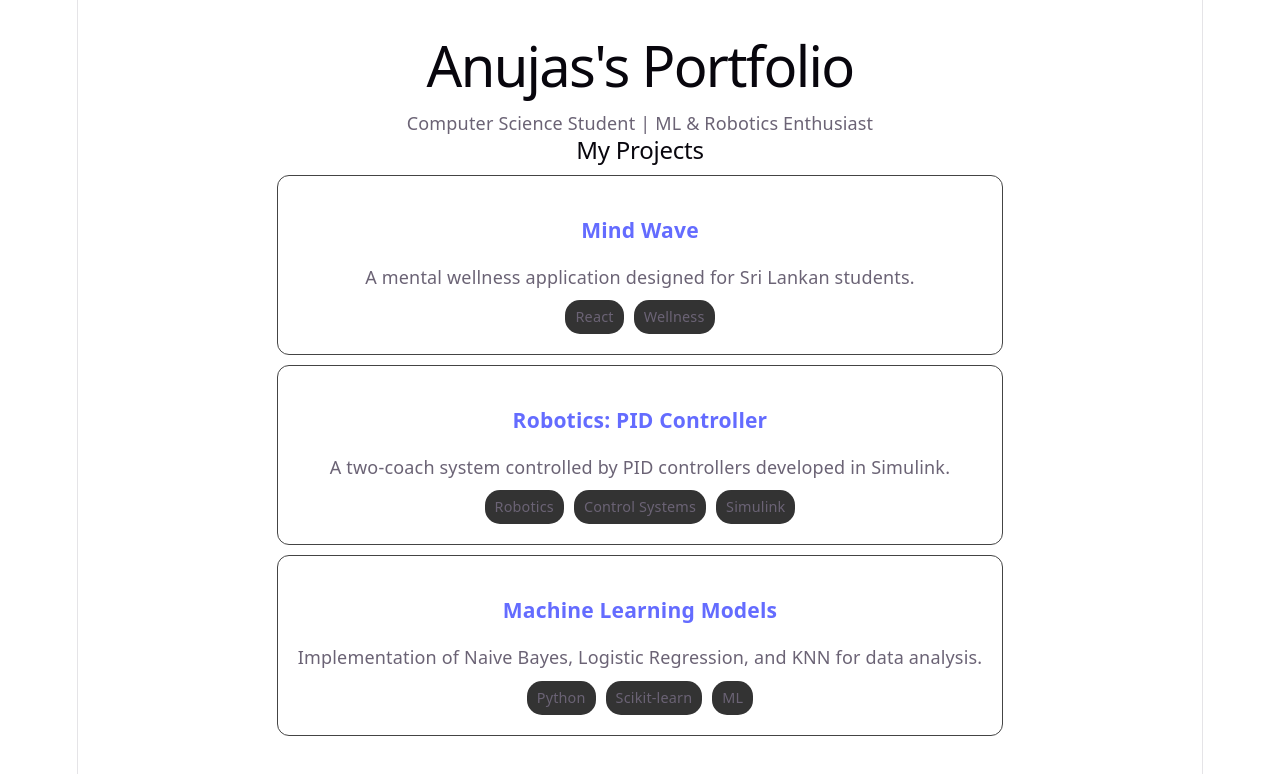
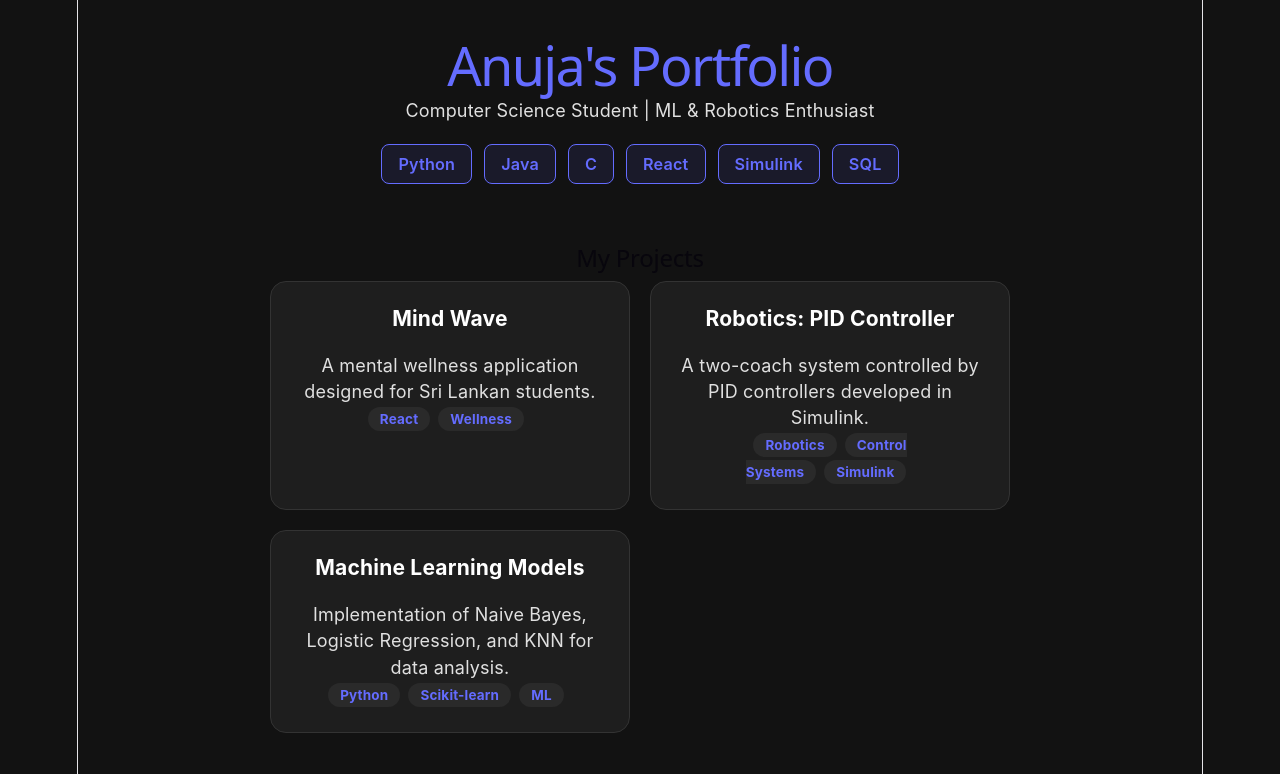
Before and after one commit to AnujasJ-blip/my-portfolio, a React (Vite) app: page / in a window 1280 px wide. Shown: the top 774 px of the page. Built offline with nearby package versions, Linux system fonts and the light colour scheme.

Commit message:
few improvements

```diff
--- a/src/App.css
+++ b/src/App.css
@@ -1,184 +1,73 @@
-.counter {
-  font-size: 16px;
-  padding: 5px 10px;
-  border-radius: 5px;
-  color: var(--accent);
-  background: var(--accent-bg);
-  border: 2px solid transparent;
-  transition: border-color 0.3s;
-  margin-bottom: 24px;
-
-  &:hover {
-    border-color: var(--accent-border);
+body{
+  background-color: #121212;
+  color: #e0e0e0;
+  font-family: 'Inter', system-ui, sans-serif;
+  margin: 0;
 }
-  &:focus-visible {
-    outline: 2px solid var(--accent);
-    outline-offset: 2px;
+.portfolio{
+  max-width: 1000px;
+  margin: 0 auto;
+  padding: 40px 20px;
 }
+header{
+  text-align: center;
+  margin-bottom: 60px;
 }
-
-.hero {
-  position: relative;
-
-  .base,
-  .framework,
-  .vite {
-    inset-inline: 0;
-    margin: 0 auto;
+header h1{
+  font-size: 3rem;
+  color: #646cff;
+  margin-bottom: 20px;
 }
-
-  .base {
-    width: 170px;
-    position: relative;
-    z-index: 0;
+/*Grid*/
+.project-grid{
+  display: grid;
+  grid-template-columns: repeat(auto-fit, minmax(300px,1fr));
+  gap: 20px;
 }
-
-  .framework,
-  .vite {
-    position: absolute;
+.card{
+  background: #1e1e1e;
+  border: 1px solid #333;
+  padding: 24px;
+  border-radius: 16px;
+  transition: transform 0.2 ease, border-color 0.2 ease;
 }
-
-  .framework {
-    z-index: 1;
-    top: 34px;
-    height: 28px;
-    transform: perspective(2000px) rotateZ(300deg) rotateX(44deg) rotateY(39deg)
-      scale(1.4);
+.card:hover{
+  transform: translateY(-5px);
+  border-color: #646cff;
 }
-
-  .vite {
-    z-index: 0;
-    top: 107px;
-    height: 26px;
-    width: auto;
-    transform: perspective(2000px) rotateZ(300deg) rotateX(40deg) rotateY(39deg)
-      scale(0.8);
+.card h3{
+  margin-top: 0;
+  color: #fff;
 }
+.tag{
+  background: #2a2a2a;
+  color: #646cff;
+  padding: 4px 12px;
+  border-radius: 20px;
+  font-size: 0.75rem;
+  font-weight: bold;
+  margin-right: 8px;
 }
-
-#center {
+/*Skills*/
+.skills-bar{
   display: flex;
-  flex-direction: column;
-  gap: 25px;
-  place-content: center;
-  place-items: center;
-  flex-grow: 1;
-
-  @media (max-width: 1024px) {
-    padding: 32px 20px 24px;
-    gap: 18px;
+  justify-content: center;
+  flex-wrap: wrap;
+  gap: 12px;
+  margin-top: 20px;
 }
+.skill-badge{
+  background: rgba(100, 100, 255, 0.1);
+  border: 1px solid #646cff;
+  color: #646cff;
+  padding: 6px 16px;
+  border-radius: 8px;
+  font-weight: 600;
+  font-size: 0.9rem;
+  transition: all 0.3 ease;
 }
-
-#next-steps {
-  display: flex;
-  border-top: 1px solid var(--border);
-  text-align: left;
-
-  & > div {
-    flex: 1 1 0;
-    padding: 32px;
-    @media (max-width: 1024px) {
-      padding: 24px 20px;
+.skill-badge:hover{
+  background: #646cff;
+  color: #fff;
+  cursor: default;
 }
-  }
-
-  .icon {
-    margin-bottom: 16px;
-    width: 22px;
-    height: 22px;
-  }
-
-  @media (max-width: 1024px) {
-    flex-direction: column;
-    text-align: center;
-  }
-}
-
-#docs {
-  border-right: 1px solid var(--border);
-
-  @media (max-width: 1024px) {
-    border-right: none;
-    border-bottom: 1px solid var(--border);
-  }
-}
-
-#next-steps ul {
-  list-style: none;
-  padding: 0;
-  display: flex;
-  gap: 8px;
-  margin: 32px 0 0;
-
-  .logo {
-    height: 18px;
-  }
-
-  a {
-    color: var(--text-h);
-    font-size: 16px;
-    border-radius: 6px;
-    background: var(--social-bg);
-    display: flex;
-    padding: 6px 12px;
-    align-items: center;
-    gap: 8px;
-    text-decoration: none;
-    transition: box-shadow 0.3s;
-
-    &:hover {
-      box-shadow: var(--shadow);
-    }
-    .button-icon {
-      height: 18px;
-      width: 18px;
-    }
-  }
-
-  @media (max-width: 1024px) {
-    margin-top: 20px;
-    flex-wrap: wrap;
-    justify-content: center;
-
-    li {
-      flex: 1 1 calc(50% - 8px);
-    }
-
-    a {
-      width: 100%;
-      justify-content: center;
-      box-sizing: border-box;
-    }
-  }
-}
-
-#spacer {
-  height: 88px;
-  border-top: 1px solid var(--border);
-  @media (max-width: 1024px) {
-    height: 48px;
-  }
-}
-
-.ticks {
-  position: relative;
-  width: 100%;
-
-  &::before,
-  &::after {
-    content: '';
-    position: absolute;
-    top: -4.5px;
-    border: 5px solid transparent;
-  }
-
-  &::before {
-    left: 0;
-    border-left-color: var(--border);
-  }
-  &::after {
-    right: 0;
-    border-right-color: var(--border);
-  }
-}
--- a/src/App.jsx
+++ b/src/App.jsx
@@ -2,11 +2,20 @@ import './App.css'
 import ProjectCard from './components/ProjectCard'
 
 function App() {
+  const skills =["Python", "Java", "C", "React", "Simulink", "SQL"];
+
   return (
     <div className="portfolio" style={{maxWidth: "800px", margin: "0 auto", padding: "20px"}}>
       <header>
-        <h1>Anujas's Portfolio</h1>
+        <h1>Anuja's Portfolio</h1>
         <p>Computer Science Student | ML & Robotics Enthusiast</p>
+
+        {/*Skills*/}
+        <div className='skills-bar'>
+          {skills.map(skill => (
+            <span key={skill} className='skill-badge'>{skill}</span>
+          ))}
+        </div>
       </header>
 
       <main>
--- a/src/components/ProjectCard.jsx
+++ b/src/components/ProjectCard.jsx
@@ -1,11 +1,11 @@
 function ProjectCard({title,description,tags}){
     return(
-        <div className="card" style={{border: '1px solid #444', padding: '20px', borderRadius: '12px', margin: '10px 0'}}>
-            <h3 style={{color: '#646cff'}}>{title}</h3>
+        <div className="card" >
+            <h3>{title}</h3>
             <p>{description}</p>
-            <div style={{display: "flex", gap:"10px",marginTop:"10px",justifyContent:"center"}}>
+            <div className="tags">
                 {tags.map(tag => (
-                    <span key={tag} style={{background:"#333", padding:"4px 10px",borderRadius:"15px", fontSize:"0.8rem"}}>
+                    <span key={tag} className="tag">
                         {tag}
                     </span>
                 ))}
```
Lines whose indentation alone changed are shown as unchanged.
